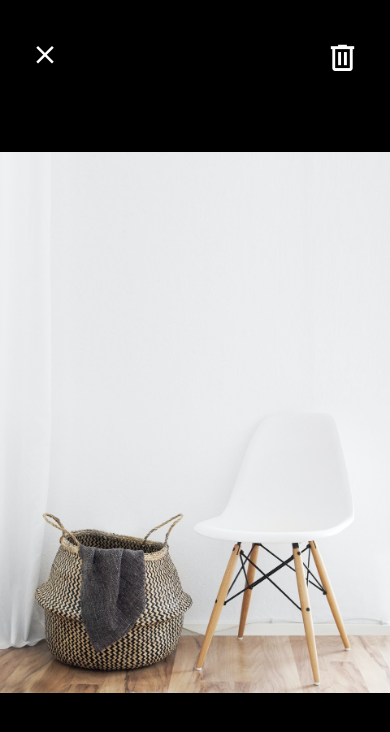
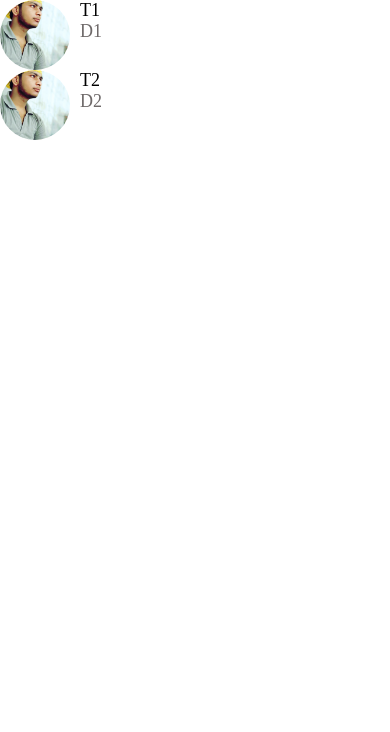
Before and after one commit to priyansh18/React-Native, a React Native app in the folder DoneWithIt/: screen / in a window 390 px wide. Shown: the top 732 px of the page. Built offline with nearby package versions, Linux system fonts and the light colour scheme.

Commit message:
FlatList

```diff
--- a/DoneWithIt/App.js
+++ b/DoneWithIt/App.js
@@ -4,9 +4,10 @@
 import ViewImageScreen from "./app/screens/ViewImageScreen";
 import Card from "./app/components/Card";
 import ListingDetailsScreen from "./app/components/ListingDetailsScreen";
+import MessagesScreen from './app/screens/MessagesScreen'
 
 export default function App() {
   return (
-    <ViewImageScreen/>
+    <MessagesScreen/>
   );
 }
--- /dev/null
+++ b/DoneWithIt/app/screens/MessagesScreen.js
@@ -0,0 +1,37 @@
+import React from "react";
+import { FlatList } from "react-native";
+import ListItem from "./../components/ListItem";
+
+const messages = [
+  {
+    id: 1,
+    title: "T1",
+    description: "D1",
+    image: require("../assets/priyansh.jpg"),
+  },
+  {
+    id: 2,
+    title: "T2",
+    description: "D2",
+    image: require("../assets/priyansh.jpg"),
+  },
+];
+
+function MessagesScreen(props) {
+  return (
+    <FlatList
+      data={messages}
+      keyExtractor={(messages) => messages.id.toString()}
+      renderItem={({ item }) => (
+        <ListItem
+          title={item.title}
+          subTitle={item.description}
+          image={item.image}
+        />
+      )}
+    />
+  );
+}
+
+
+export default MessagesScreen;
```
